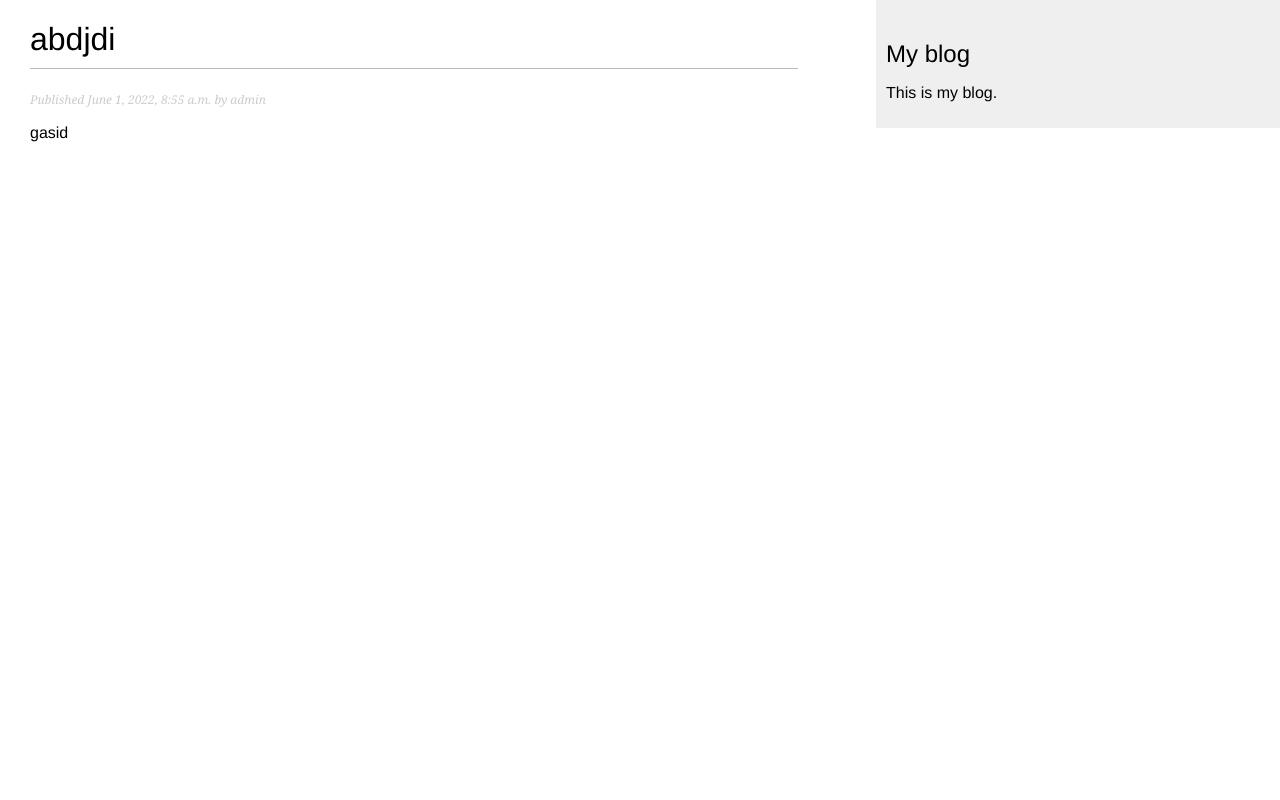
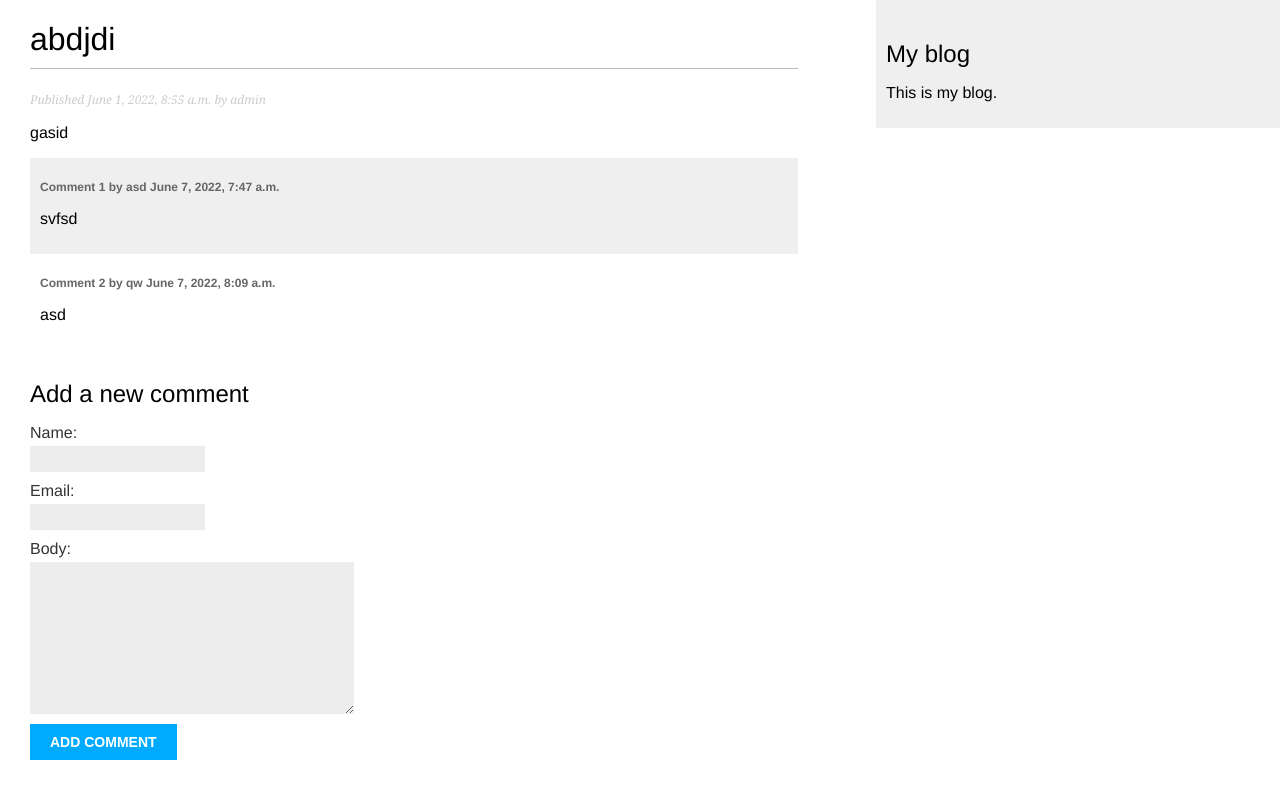
Before and after one commit to vannnnaa/prak, a Django app: page /blog/1/ in a window 1280 px wide. Run offline with Django 4.2, Linux system fonts and the light colour scheme; data comes from the database, SQL or seed files in the repository; both versions use the stored data as it was after the commit.

Commit message:
всем добра2

```diff
--- /dev/null
+++ b/mysite/blog/forms.py
@@ -0,0 +1,7 @@
+from django import forms
+from .models import Comment
+
+class CommentForm(forms.ModelForm):
+    class Meta:
+        model = Comment
+        fields = ['name', 'email', 'body']
--- a/mysite/blog/models.py
+++ b/mysite/blog/models.py
@@ -34,3 +34,18 @@
          ]
      def __str__(self):
          return self.title
+class Comment(models.Model):
+    post = models.ForeignKey(Post, on_delete=models.CASCADE, related_name='comments')
+    name = models.CharField(max_length=80)
+    email = models.EmailField()
+    body = models.TextField()
+    created = models.DateTimeField(auto_now_add=True)
+    updated = models.DateTimeField(auto_now=True)
+    active = models.BooleanField(default=True)
+    class Meta:
+        ordering = ['created']
+        indexes = [
+        models.Index(fields=['created']),
+        ]
+    def __str__(self):
+        return f'Comment by {self.name} on {self.post}'
--- /dev/null
+++ b/mysite/blog/templates/blog/post/comment_form.html
@@ -0,0 +1,6 @@
+<h2>Add a new comment</h2>
+<form action="{% url "blog:post_comment" post.id %}" method="post">
+ {{ form.as_p }}
+ {% csrf_token %}
+ <p><input type="submit" value="Add comment"></p>
+</form>
--- a/mysite/blog/templates/blog/post/detail.html
+++ b/mysite/blog/templates/blog/post/detail.html
@@ -8,4 +8,27 @@
     Published {{ post.publish }} by {{ post.author }}
   </p>
   {{ post.body|linebreaks }}
-{% endblock %}
+
+
+
+{% for comment in comments %}
+ <div class="comment">
+ <p class="info">
+ Comment {{ forloop.counter }} by {{ comment.name }}
+ {{ comment.created }}
+ </p>
+ {{ comment.body|linebreaks }}
+ </div>
+{% empty %}
+ <p>There are no comments yet.</p>
+{% endfor %}
+
+<h2>Add a new comment</h2>
+ <form action="{% url "blog:post_comment" post.id %}" method="post">
+ {{ form.as_p }}
+ {% csrf_token %}
+ <p><input type="submit" value="Add comment"></p>
+ </form>
+
+
+ {% endblock %}
--- a/mysite/blog/urls.py
+++ b/mysite/blog/urls.py
@@ -1,8 +1,9 @@
-from django.urls import path
+from django.urls import path, include
 from . import views
 app_name = 'blog'
 urlpatterns = [
      # post views
      path('', views.post_list, name='post_list'),
      path('<int:id>/', views.post_detail, name='post_detail'),
+     path('<int:post_id>/comment/', views.post_comment, name='post_comment'),
 ]
--- a/mysite/blog/views.py
+++ b/mysite/blog/views.py
@@ -1,14 +1,33 @@
 from django.shortcuts import render, get_object_or_404
 from .models import Post
+from .forms import CommentForm
+from django.views.decorators.http import require_POST
 def post_list(request):
-     posts = Post.published.all()
-     return render(request,
-         'blog/post/list.html',
-         {'posts': posts})
+    posts = Post.published.all()
+    return render(request,
+        'blog/post/list.html',
+        {'posts': posts})
 def post_detail(request, id):
-     post = get_object_or_404(Post,
-         id=id,
-         status=Post.Status.PUBLISHED)
-     return render(request,
-         'blog/post/detail.html',
-         {'post': post})
+    post = get_object_or_404(Post,
+        id=id,
+        status=Post.Status.PUBLISHED)
+    return render(request,
+        'blog/post/detail.html',
+        {'post': post})
+def post_detail(request, id):
+    post = get_object_or_404(Post, id=id, status=Post.Status.PUBLISHED)
+    comments = post.comments.filter(active=True)
+    form = CommentForm()
+    return render(request, 'blog/post/detail.html', {'post': post, 'comments': comments,
+    'form': form})
+@require_POST
+def post_comment(request, post_id):
+    post = get_object_or_404(Post, id=post_id, status=Post.Status.PUBLISHED)
+    comment = None
+    form = CommentForm(data=request.POST)
+    if form.is_valid():
+        comment = form.save(commit=False)
+        comment.post = post
+        comment.save()
+    return render(request, 'blog/post/comment.html', {'post': post, 'form': form,
+    'comment': comment})
```
Also changed, not shown: mysite/blog/admin.py (+6 -1 lines), mysite/blog/templates/blog/post/comment.html (added, +15 -0 lines), mysite/blog/migrations/0002_comment_comment_blog_commen_created_0e6ed4_idx.py (added), mysite/db.sqlite3.
